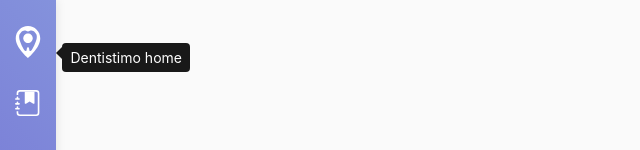
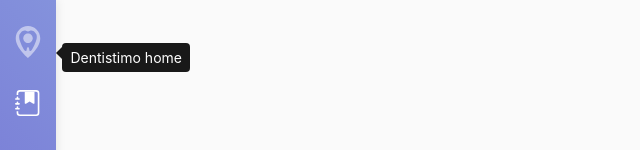
Before and after one commit to nablo1/dentistimo-client, a Vue app: page / in a window 1280 px wide. In both pictures the pointer is over the button 28 px from the left and 42 px from the top of the page. Shown: the top 150 px of the page, without its empty margins (0-640 px from the left). Built offline with nearby package versions, Linux system fonts and the light colour scheme.

Commit message:
Icons change opacity on hover

```diff
--- a/src/components/AdminSidebar/AdminSidebar.css
+++ b/src/components/AdminSidebar/AdminSidebar.css
@@ -63,4 +63,12 @@
   width: 26px;
 }
 
+.admin-sidebar_brand-logo button, .admin-sidebar_nav button {
+  transition: 0.5s;
+}
+
+.admin-sidebar_brand-logo button:hover, .admin-sidebar_nav button:hover {
+  opacity: 0.5;
+}
+
 /*# sourceMappingURL=AdminSidebar.css.map */
--- a/src/components/AdminSidebar/AdminSidebar.sass
+++ b/src/components/AdminSidebar/AdminSidebar.sass
@@ -73,4 +73,10 @@ $md: 768px
     height: $sm-icon
     width: $sm-icon
 
+.admin-sidebar_brand-logo button, .admin-sidebar_nav button
+  transition: .5s
+.admin-sidebar_brand-logo button:hover, .admin-sidebar_nav button:hover
+  opacity: .5
+
+
 //TODO: Add styling for hover and current when state is established
```
Also changed, not shown: 1 other file (tests, documents, lock files or other folders).
